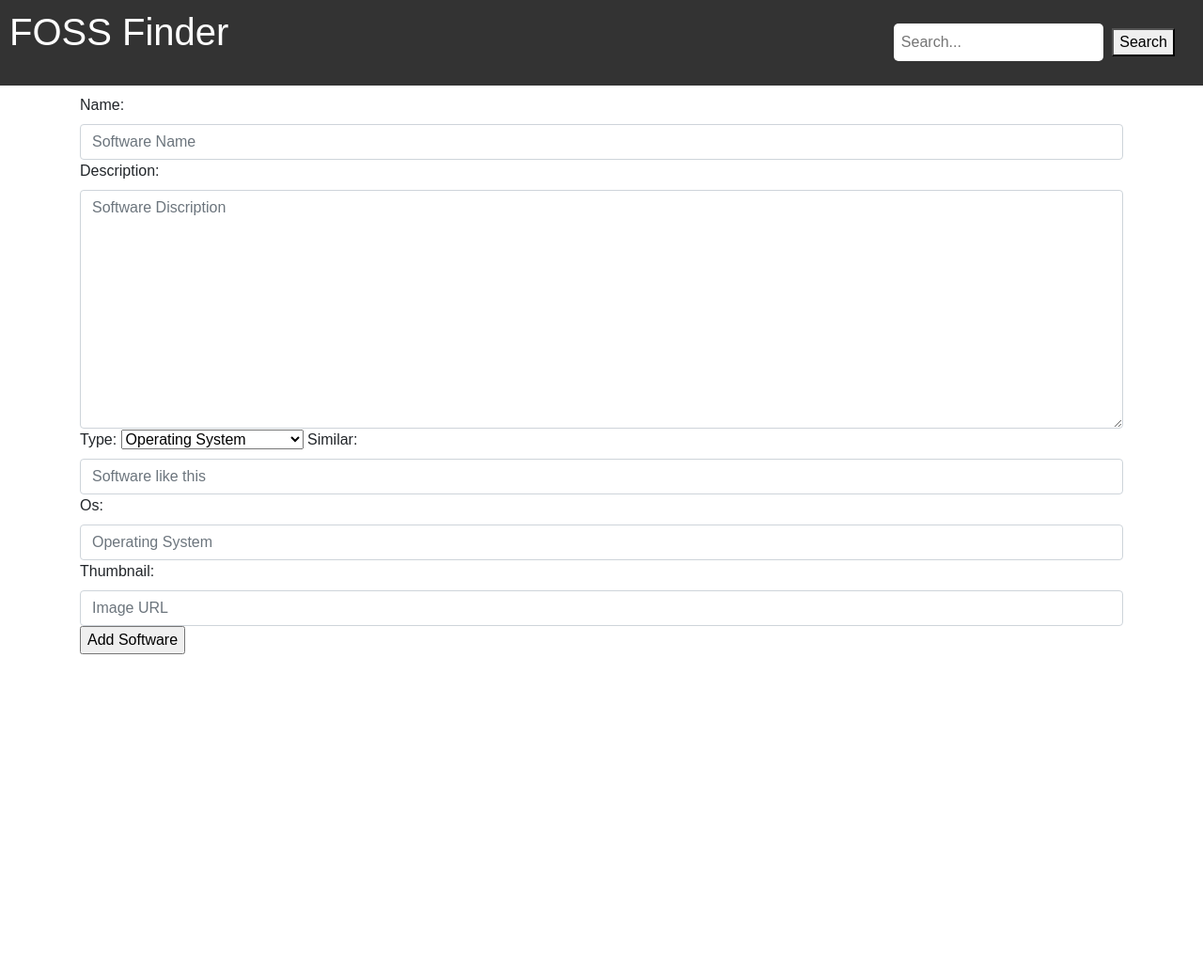
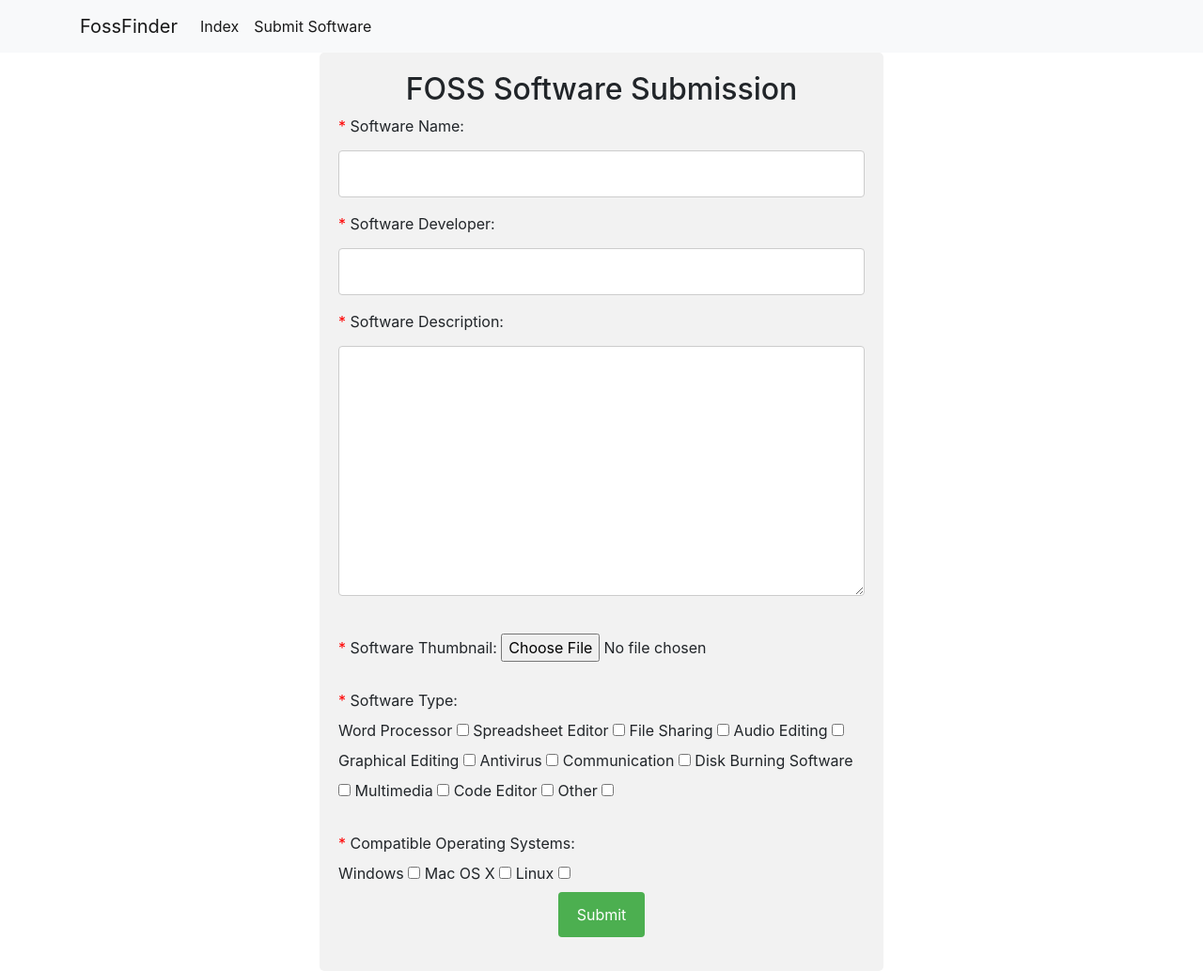
Before and after one commit to WSU-4110/foss-finder, a Django app: page /SoftwareSubmissionPage/ in a window 1280 px wide. Shown: the whole page at 94% size. Before the commit the page ends 696 px from the top, so only its background shows below. Run offline with Django 4.2, Linux system fonts and the light colour scheme; some libraries are stand-ins or nearby versions.

Commit message:
got submission form -> database working on database displaying images

```diff
--- a/FossFinder/AppPage/models.py
+++ b/FossFinder/AppPage/models.py
@@ -4,4 +4,4 @@
 class Software(models.Model):
     title = models.CharField(max_length=25)
     description = models.TextField()
-    image = models.FilePathField(path="/img")
+    image = models.URLField()
--- a/FossFinder/AppPage/views.py
+++ b/FossFinder/AppPage/views.py
@@ -1,5 +1,7 @@
 from django.shortcuts import render
 from AppPage.models import Software
+
+from SoftwareSubmissionPage.models import SubmittedSoftware
 
 # Create your views here.
 def software_index(request):
--- a/FossFinder/FossFinder/settings.py
+++ b/FossFinder/FossFinder/settings.py
@@ -113,6 +113,8 @@
 
 USE_TZ = True
 
+MEDIA_URL = "/img/"
+MEDIA_ROOT = BASE_DIR / "img"
 
 # Static files (CSS, JavaScript, Images)
 # https://docs.djangoproject.com/en/4.1/howto/static-files/
--- a/FossFinder/SoftwareSubmissionPage/forms.py
+++ b/FossFinder/SoftwareSubmissionPage/forms.py
@@ -1,67 +1,76 @@
 from django import forms
-
-from django.core.exceptions import ValidationError
-from django.utils.translation import gettext_lazy as _
+from .models import SubmittedSoftware
 
 
-class SubmitSoftwareForm(forms.Form):
+class SubmitSoftwareForm(forms.ModelForm):
+    class Meta:
+        model = SubmittedSoftware
+        fields = ["name", "developer", "description", "tag_WordProcesser", "tag_SpreadSheet", "tag_GraphicsEditor", "tag_AudioEditor", "tag_Communication",
+            "tag_Multimedia", "tag_AntiVirus", "tag_CodeEditor", "tag_DiskBurner", "tag_FileShare", "tag_Other", "os_WIN", "os_MAC", "os_NIX", "image",]
 
-    Name = forms.CharField(
-        max_length=25,
-        widget= forms.TextInput(
-            attrs={
-                "class": "form-control",
-                "placeholder": "Software Name"
-            }
+        labels = {'name': "name", 'developer': "developer", 'description': "description", 'Word Processer': "tag_WordProcesser",
+            'Spreadsheet Editor': "tag_SpreadSheet", 'Graphics Editor': "tag_GraphicsEditor", 'Audio Editor': "tag_AudioEditor",
+            'Communication': "tag_Communication", 'Multimedia': "tag_Multimedia", 'AntiVirus': "tag_AntiVirus", 'Code Editor': "tag_CodeEditor",
+            'Disk Burner': "tag_DiskBurner", 'File Sharing': "tag_FileShare", 'Other': "tag_Other", 'Windows': "os_WIN",
+            'Mac OS X': "os_MAC", 'Linux': "os_NIX", 'image': "image",}
+
+
+        Name = forms.CharField(
+            max_length=25,
+            widget= forms.TextInput(
+                attrs={
+                    "class": "form-control",
+                    "placeholder": "Software Name"
+                }
+            )
         )
-    )
 
-    Description = forms.CharField(
-        widget=forms.Textarea(
-            attrs={
-                "class": "form-control",
-                "placeholder": "Software Discription"
-            }
+        Description = forms.CharField(
+            widget=forms.Textarea(
+                attrs={
+                    "class": "form-control",
+                    "placeholder": "Software Discription"
+                }
+            )
         )
-    )
 
-    TAGS = [
-        ('Operating System', 'Operating System'),
-        ('Office Suite', 'Office Suite'),
-        ('Web Browser', 'Web Browser'),
-        ('Graphics Editor', 'Graphics Editor'),
-        ('Programming Language', 'Programming Language'),
-    ]
-    Type = forms.ChoiceField(
-        choices = TAGS
-    )
+        TAGS = [
+            ('Operating System', 'Operating System'),
+            ('Office Suite', 'Office Suite'),
+            ('Web Browser', 'Web Browser'),
+            ('Graphics Editor', 'Graphics Editor'),
+            ('Programming Language', 'Programming Language'),
+        ]
+        Type = forms.ChoiceField(
+            choices = TAGS
+        )
 
-    Similar = forms.CharField(
-        max_length=25,
-        widget= forms.TextInput(
-            attrs={
-                "class": "form-control",
-                "placeholder": "Software like this"
-            }
+        #Similar = forms.CharField(
+        #    max_length=25,
+        #    widget= forms.TextInput(
+        #        attrs={
+        #            "class": "form-control",
+        #            "placeholder": "Software like this"
+        #        }
+        #    )
+        #)
+
+        OS = forms.CharField(
+            max_length=25,
+            widget= forms.TextInput(
+                attrs={
+                    "class": "form-control",
+                    "placeholder": "Operating System"
+                }
+            )
         )
-    )
 
-    OS = forms.CharField(
-        max_length=25,
-        widget= forms.TextInput(
-            attrs={
-                "class": "form-control",
-                "placeholder": "Operating System"
-            }
+        Thumbnail = forms.CharField(
+            max_length=150,
+            widget= forms.TextInput(
+                attrs={
+                    "class": "form-control",
+                    "placeholder": "Image URL"
+                }
+            )
         )
-    )
-
-    Thumbnail = forms.CharField(
-        max_length=25,
-        widget= forms.TextInput(
-            attrs={
-                "class": "form-control",
-                "placeholder": "Image URL"
-            }
-        )
-    )
--- a/FossFinder/SoftwareSubmissionPage/models.py
+++ b/FossFinder/SoftwareSubmissionPage/models.py
@@ -3,13 +3,25 @@
 # Create your models here.
 class SubmittedSoftware(models.Model):
     name = models.CharField(max_length=25)
+    developer = models.CharField(max_length=25)
     description = models.TextField()
-    #tags = models.TextChoices():
-        #('Operating System', 'Operating System'),
-        #('Office Suite', 'Office Suite'),
-        #('Web Browser', 'Web Browser'),
-        #('Graphics Editor', 'Graphics Editor'),
-        #('Programming Language', 'Programming Language'),)
-    similar = models.CharField(max_length=25)
-    os = models.CharField(max_length=25)
-    image = models.FilePathField(path="/img")
+
+    tag_WordProcesser = models.BooleanField(default=False)
+    tag_SpreadSheet = models.BooleanField(default=False)
+    tag_GraphicsEditor = models.BooleanField(default=False)
+    tag_AudioEditor = models.BooleanField(default=False)
+    tag_Communication = models.BooleanField(default=False)
+    tag_Multimedia = models.BooleanField(default=False)
+    tag_AntiVirus = models.BooleanField(default=False)
+    tag_CodeEditor = models.BooleanField(default=False)
+    tag_DiskBurner = models.BooleanField(default=False)
+    tag_FileShare = models.BooleanField(default=False)
+    tag_Other = models.BooleanField(default=False)
+
+
+
+    os_WIN = models.BooleanField(default=False)
+    os_MAC = models.BooleanField(default=False)
+    os_NIX = models.BooleanField(default=False)
+
+    image = models.ImageField(upload_to="img/")
--- a/FossFinder/SoftwareSubmissionPage/templates/software_submit.html
+++ b/FossFinder/SoftwareSubmissionPage/templates/software_submit.html
@@ -4,27 +4,148 @@
 {% block page_content %}
 <!DOCTYPE html>
 <html>
-<head>
-	<title>FOSS Finder - Free and Open Source Software for All!</title>
-	<link rel="stylesheet" type="text/css" href="/FossFinder/SoftwareSubmissionPage/static/style.css">
-</head>
-<body>
-	<header>
-		<h1>FOSS Finder</h1>
-    <form class="search-bar" action="#" method="get">
-      <input type="text" name="search" placeholder="Search...">
-      <button type="submit">Search</button>
-    </form>
-	</header>
-	<main>
-		<form>
-			<fieldset>
-				<legend>Add Software to Database</legend>
-                {% csrf_token %}
-                {{form}}
-                <input type="submit" value="Add Software">
-			</fieldset>
-	</main>
-</body>
+  <head>
+    <meta charset="UTF-8">
+    <title>FOSS Software Submission</title>
+    <style>
+      /* Style the form container */
+      .form-container {
+        max-width: 600px;
+        margin: 0 auto;
+        padding: 20px;
+        background-color: #f2f2f2;
+        border-radius: 5px;
+      }
+
+      /* Style the form fields */
+      input[type="text"], select, textarea {
+        width: 100%;
+        padding: 12px;
+        border: 1px solid #ccc;
+        border-radius: 4px;
+        box-sizing: border-box;
+        margin-top: 6px;
+        margin-bottom: 16px;
+        resize: vertical;
+      }
+
+      /* Style the category checkboxes */
+      .category {
+        display: inline-block;
+        margin-right: 10px;
+      }
+
+      /* Style the OS checkboxes */
+      .os {
+        display: inline-block;
+        margin-right: 10px;
+      }
+
+      /* Style the submit button */
+      input[type="submit"] {
+        background-color: #4CAF50;
+        color: white;
+        padding: 12px 20px;
+        border: none;
+        border-radius: 4px;
+        cursor: pointer;
+      }
+
+      /* Center the submit button */
+      .submit-button {
+        text-align: center;
+      }
+
+      /* Style the form header */
+      h2 {
+        text-align: center;
+      }
+
+      /* Style the required field indicator */
+      .required::before {
+        content: "*";
+        color: red;
+      }
+    </style>
+  </head>
+  <body>
+    <div class="form-container">
+      <h2>FOSS Software Submission</h2>
+      <form action="" method="post">
+        {% csrf_token %}
+        <label for="{{ form.name }} <span class="required"> </span>Software Name:</label>
+        {{ form.name }}
+
+        <label for="{{ form.developer }} <span class="required"> </span>Software Developer:</label>
+        {{ form.developer }}
+
+        <label for="{{ form.description }} <span class="required"> </span>Software Description:</label>
+        {{ form.description }}
+
+        <br>
+        <br>
+
+        <label for="{{ form.image }} <span class="required"> </span>Software Thumbnail:</label>
+        {{ form.image }}
+
+        <br>
+        <br>
+
+        <label><span class="required"> </span>Software Type:</label><br>
+
+        <label for="{{ form.tag_WordProcesser }} Word Processor</label>
+        {{ form.tag_WordProcesser }}
+
+        <label for="{{ form.tag_SpreadSheet }} Spreadsheet Editor</label>
+        {{ form.tag_SpreadSheet }}
+
+        <label for="{{ form.tag_FileShare }} File Sharing</label>
+        {{ form.tag_FileShare }}
+
+        <label for="{{ form.tag_AudioEditor }} Audio Editing</label>
+        {{ form.tag_AudioEditor }}
+
+        <label for="{{ form.tag_GraphicsEditor }} Graphical Editing</label>
+        {{ form.tag_GraphicsEditor }}
+
+        <label for="{{ form.tag_AntiVirus }} Antivirus</label>
+        {{ form.tag_AntiVirus }}
+
+        <label for="{{ form.tag_Communication }} Communication</label>
+        {{ form.tag_Communication }}
+
+        <label for="{{ form.tag_DiskBurner }} Disk Burning Software</label>
+        {{ form.tag_DiskBurner }}
+
+        <label for="{{ form.tag_Multimedia }} Multimedia</label>
+        {{ form.tag_Multimedia }}
+
+        <label for="{{ form.tag_CodeEditor }} Code Editor</label>
+        {{ form.tag_CodeEditor }}
+
+		    <label for="{{ form.tag_Other }} Other</label>
+        {{ form.tag_Other }}
+
+		    <br>
+		    <br>
+
+		    <label><span class="required"> </span>Compatible Operating Systems:</label><br>
+
+		    <label for="{{ form.os_WIN }} Windows</label>
+        {{ form.os_WIN }}
+
+		    <label for="{{ form.os_MAC }} Mac OS X</label>
+        {{ form.os_MAC }}
+
+		    <label for="{{ form.os_NIX }} Linux</label>
+        {{ form.os_NIX }}
+
+
+		    <div class="submit-button">
+		    	<input type="submit" value="Submit">
+		    </div>
+	    </form>
+	  </div>
+  </body>
 </html>
 {% endblock %}
--- a/FossFinder/SoftwareSubmissionPage/urls.py
+++ b/FossFinder/SoftwareSubmissionPage/urls.py
@@ -3,6 +3,6 @@
 
 urlpatterns = [
     #path("", views.software_index, name="software_index"),
-    #path("<int:pk>/", views.software_detail, name="software_detail"),
+    path("<int:pk>/", views.software_submit_detail, name="software_submit_detail"),
     path("", views.software_submit, name="software_submit"),
 ]
--- a/FossFinder/SoftwareSubmissionPage/views.py
+++ b/FossFinder/SoftwareSubmissionPage/views.py
@@ -1,9 +1,20 @@
 from django.shortcuts import render
+from .models import SubmittedSoftware
 from .forms import SubmitSoftwareForm
-#from SoftwareSubmissionPage import SubmittedSoftware
-from django.http import HttpResponse
 
 # Create your views here.
 def software_submit(request):
-    form = SubmitSoftwareForm
+    form = SubmitSoftwareForm(request.POST)
+    if form.is_valid():
+        form.save()
+    else:
+        form = SubmitSoftwareForm()
+
     return render(request, 'software_submit.html', {'form':form})
+
+def software_submit_detail(request, pk):
+    software = SubmittedSoftware.objects.get(pk=pk)
+    context = {
+        'SubmittedSoftware': software
+    }
+    return render(request, 'software_submit_detail.html', context)
```
Also changed, not shown: FossFinder/SoftwareSubmissionPage/templates/software_submit_detail.html (added, +17 -0 lines), FossFinder/AppPage/migrations/0002_alter_software_image.py (added), FossFinder/SoftwareSubmissionPage/migrations/0001_initial.py (added), FossFinder/SoftwareSubmissionPage/migrations/0002_rename_tags_submittedsoftware_os_mac_and_more.py (added), FossFinder/SoftwareSubmissionPage/static/img/replacement.jpeg (added), FossFinder/db.sqlite3.
